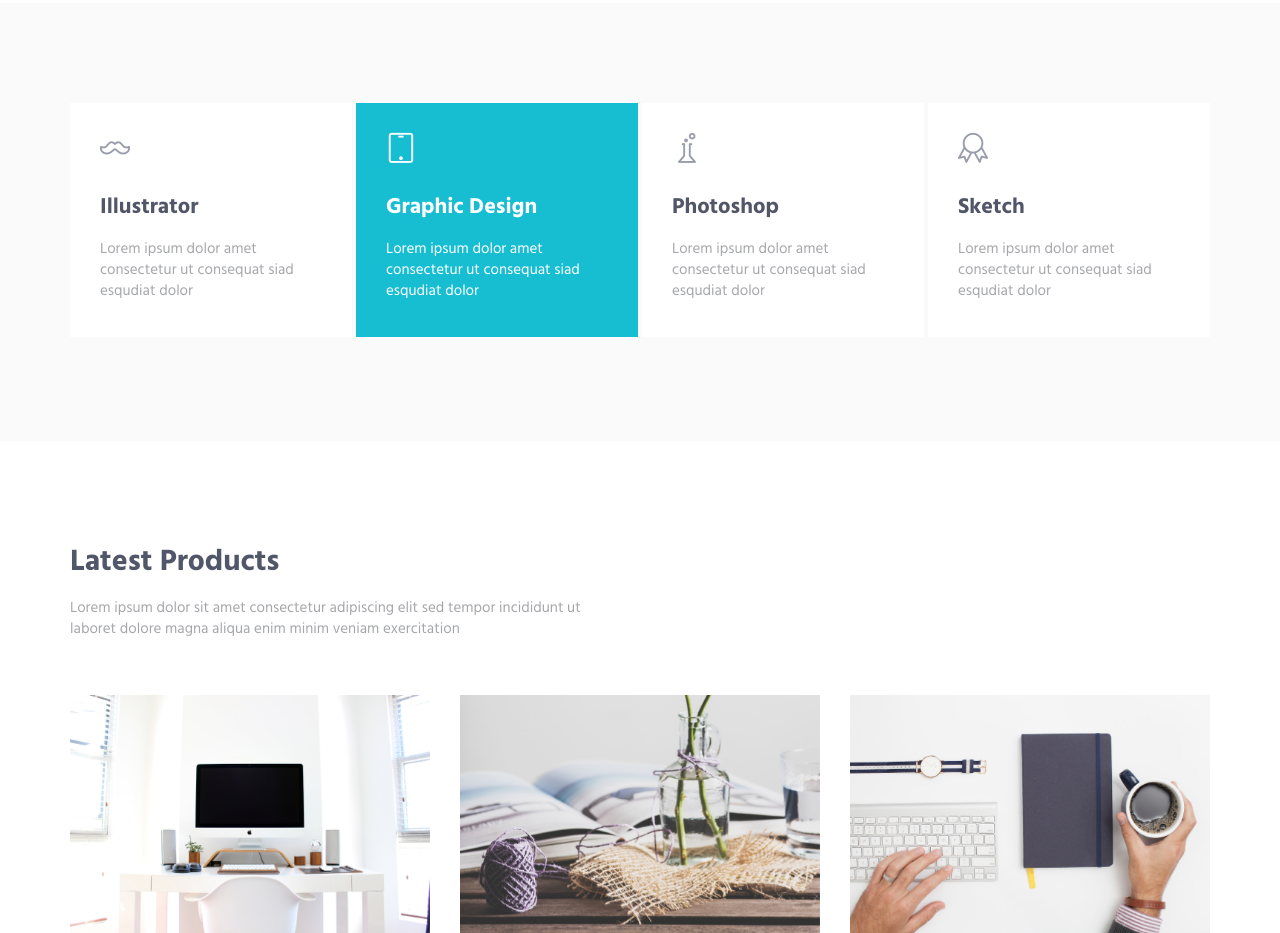
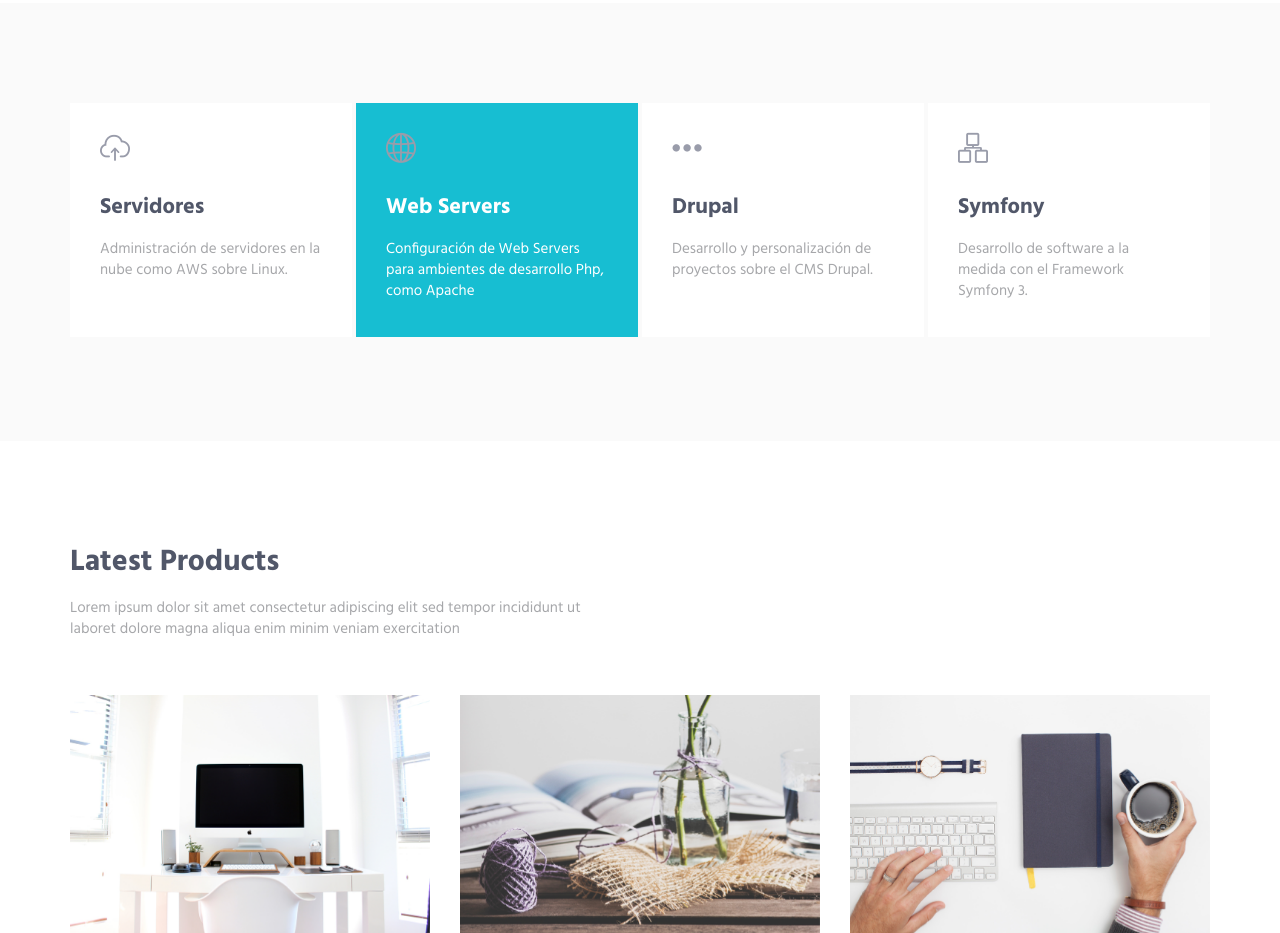
Before and after one commit to dreamgoldman1/cv, a plain HTML site: page index.html in a window 1280 px wide. Shown: the part 1640-2573 px from the top of the page. Drawn offline with Linux system fonts and the light colour scheme.

Commit message:
Subiendo Hoja de Vida

```diff
--- a/index.html
+++ b/index.html
@@ -186,11 +186,11 @@
                         <div class="col-md-3 col-sm-6 md-margin-b-4">
                             <div class="service" data-height="height">
                                 <div class="service-element">
-                                    <i class="service-icon icon-mustache"></i>
+                                    <i class="service-icon icon-cloud-upload"></i>
                                 </div>
                                 <div class="service-info">
-                                    <h3>Illustrator</h3>
-                                    <p class="margin-b-5">Lorem ipsum dolor amet consectetur ut consequat siad esqudiat dolor</p>
+                                    <h3>Servidores</h3>
+                                    <p class="margin-b-5">Administración de servidores en la nube como AWS sobre Linux.</p>
                                 </div>
                                 <a href="#" class="content-wrapper-link"></a>
                             </div>
@@ -198,11 +198,11 @@
                         <div class="col-md-3 col-sm-6 md-margin-b-4">
                             <div class="service bg-color-base wow zoomIn" data-height="height" data-wow-duration=".3" data-wow-delay=".1s">
                                 <div class="service-element">
-                                    <i class="service-icon color-white icon-screen-tablet"></i>
+                                    <i class="service-icon icon-globe"></i>
                                 </div>
                                 <div class="service-info">
-                                    <h3 class="color-white">Graphic Design</h3>
-                                    <p class="color-white margin-b-5">Lorem ipsum dolor amet consectetur ut consequat siad esqudiat dolor</p>
+                                    <h3 class="color-white">Web Servers</h3>
+                                    <p class="color-white margin-b-5">Configuración de Web Servers para ambientes de desarrollo Php, como Apache</p>
                                 </div>
                                 <a href="#" class="content-wrapper-link"></a>
                             </div>
@@ -210,11 +210,11 @@
                         <div class="col-md-3 col-sm-6 sm-margin-b-4">
                             <div class="service" data-height="height">
                                 <div class="service-element">
-                                    <i class="service-icon icon-chemistry"></i>
+                                    <i class="service-icon icon-options"></i>
                                 </div>
                                 <div class="service-info">
-                                    <h3>Photoshop</h3>
-                                    <p class="margin-b-5">Lorem ipsum dolor amet consectetur ut consequat siad esqudiat dolor</p>
+                                    <h3>Drupal</h3>
+                                    <p class="margin-b-5">Desarrollo y personalización de proyectos sobre el CMS Drupal.</p>
                                 </div>
                                 <a href="#" class="content-wrapper-link"></a>
                             </div>
@@ -222,11 +222,11 @@
                         <div class="col-md-3 col-sm-6">
                             <div class="service" data-height="height">
                                 <div class="service-element">
-                                    <i class="service-icon icon-badge"></i>
+                                    <i class="service-icon icon-organization"></i>
                                 </div>
                                 <div class="service-info">
-                                    <h3>Sketch</h3>
-                                    <p class="margin-b-5">Lorem ipsum dolor amet consectetur ut consequat siad esqudiat dolor</p>
+                                    <h3>Symfony</h3>
+                                    <p class="margin-b-5">Desarrollo de software a la medida con el Framework Symfony 3.</p>
                                 </div>
                                 <a href="#" class="content-wrapper-link"></a>
                             </div>
```
Also changed, not shown: 1 other file.
